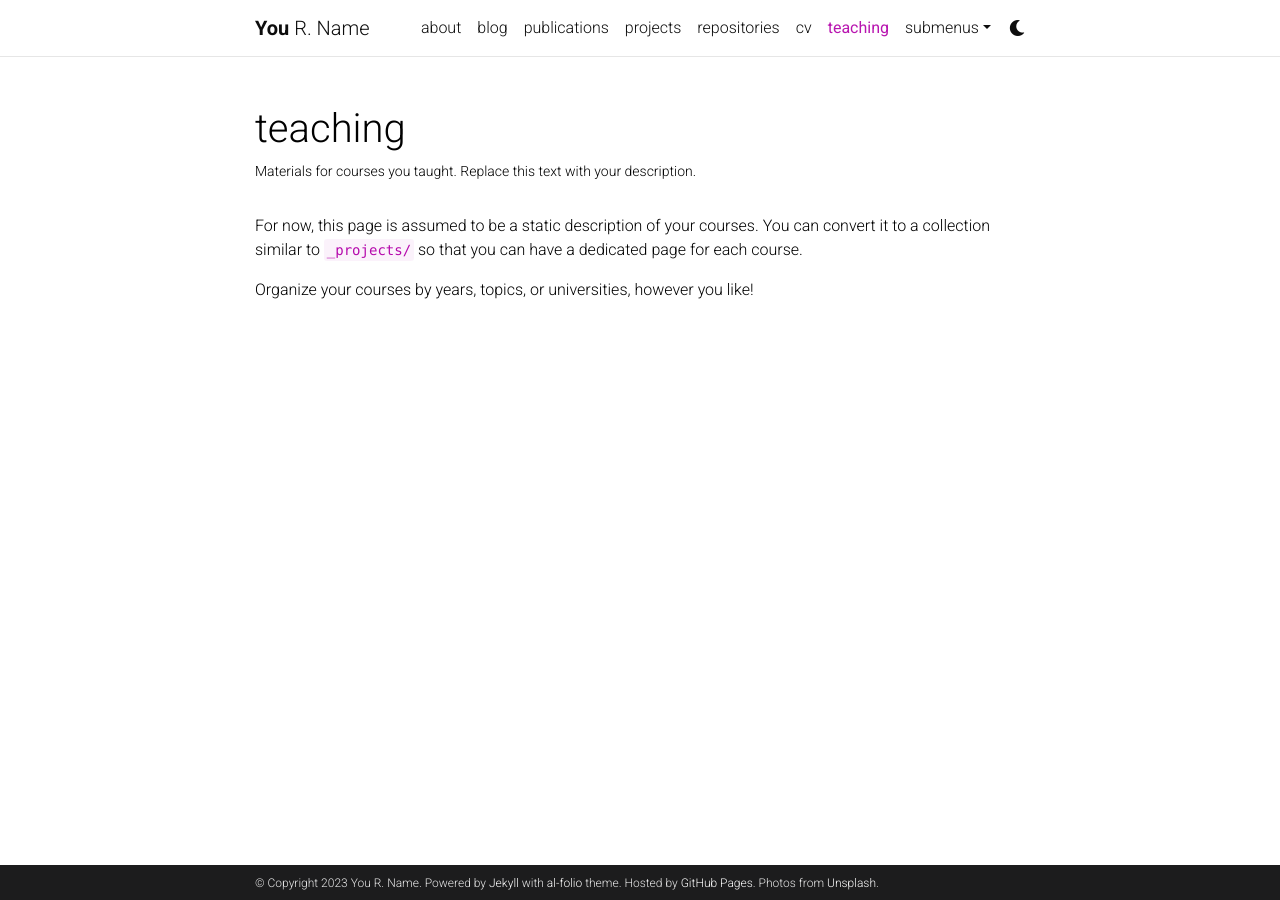
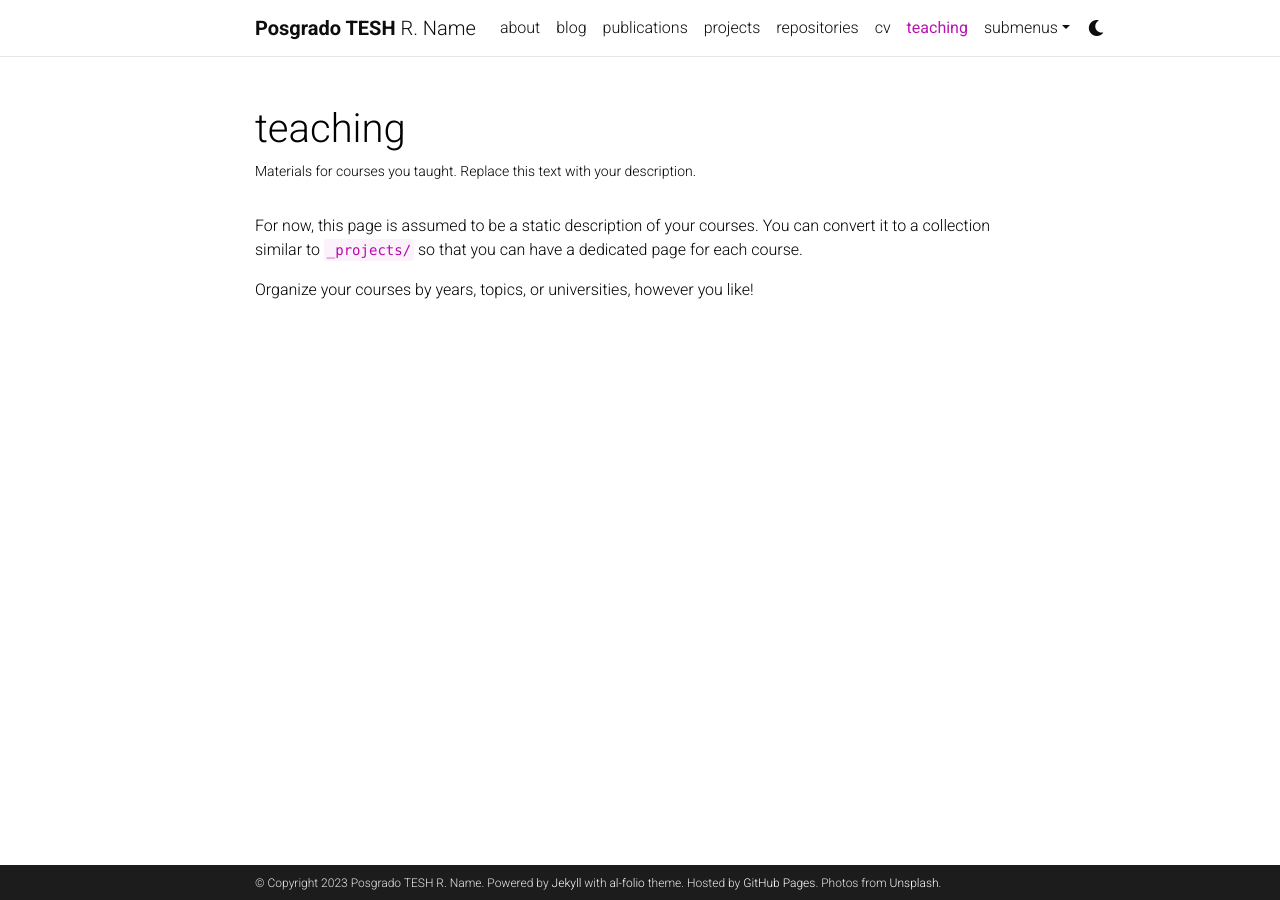
Before and after one commit to posgradoTESH/posgradotesh.github.io, a Jekyll site: the page built from _pages/teaching.md, in a window 1280 px wide. Built offline with Jekyll 4.4.1, drawn with Linux system fonts in a browser that asks for light colours; comment, search, counter and statistics services are not loaded; a style sheet for code colours, icons or effects is not loaded.

Commit message:
Update _config.yml

```diff
--- a/_config.yml
+++ b/_config.yml
@@ -3,7 +3,7 @@
 # -----------------------------------------------------------------------------
 
 title: blank # the website title (if blank, full name will be used instead)
-first_name: You
+first_name: Posgrado TESH
 middle_name: R.
 last_name: Name
 email: you@example.com
```
